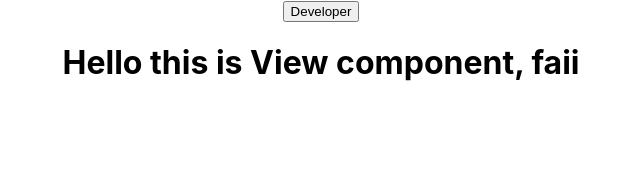
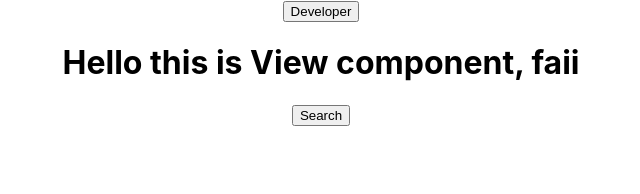
Before and after one commit to faiichann/mit-app, a React (Create React App) app: page / in a window 1280 px wide. Shown: the top 194 px of the page, without its empty margins (319-959 px from the left). Built offline with nearby package versions, Linux system fonts and the light colour scheme.

Commit message:
button show text

```diff
--- a/src/App.js
+++ b/src/App.js
@@ -1,5 +1,6 @@
 import './App.css';
 import View from './component/View'
+import Search from './component/Imageview'
 import history from  './history'
 
 function App() {
@@ -7,6 +8,7 @@ function App() {
     <div className="App">
         <button onClick={() => history.push('/Dev')}>Developer</button>
         <View name="faii"/>
+        <Search/>
     </div>
   )
 }
--- /dev/null
+++ b/src/component/Imageview.js
@@ -0,0 +1,21 @@
+import React, { Component } from "react";
+
+
+const Search = () => {
+    const [showResults, setShowResults] = React.useState(false)
+    const onClick = () => setShowResults(true)
+    return (
+      <div>
+        <input type="submit" value="Search" onClick={onClick} />
+        { showResults ? <Results /> : null }
+      </div>
+    )
+  }
+
+  const Results = () => (
+    <div id="results" className="search-results">
+      Some Results
+    </div>
+  )
+
+export default Search ;
```
